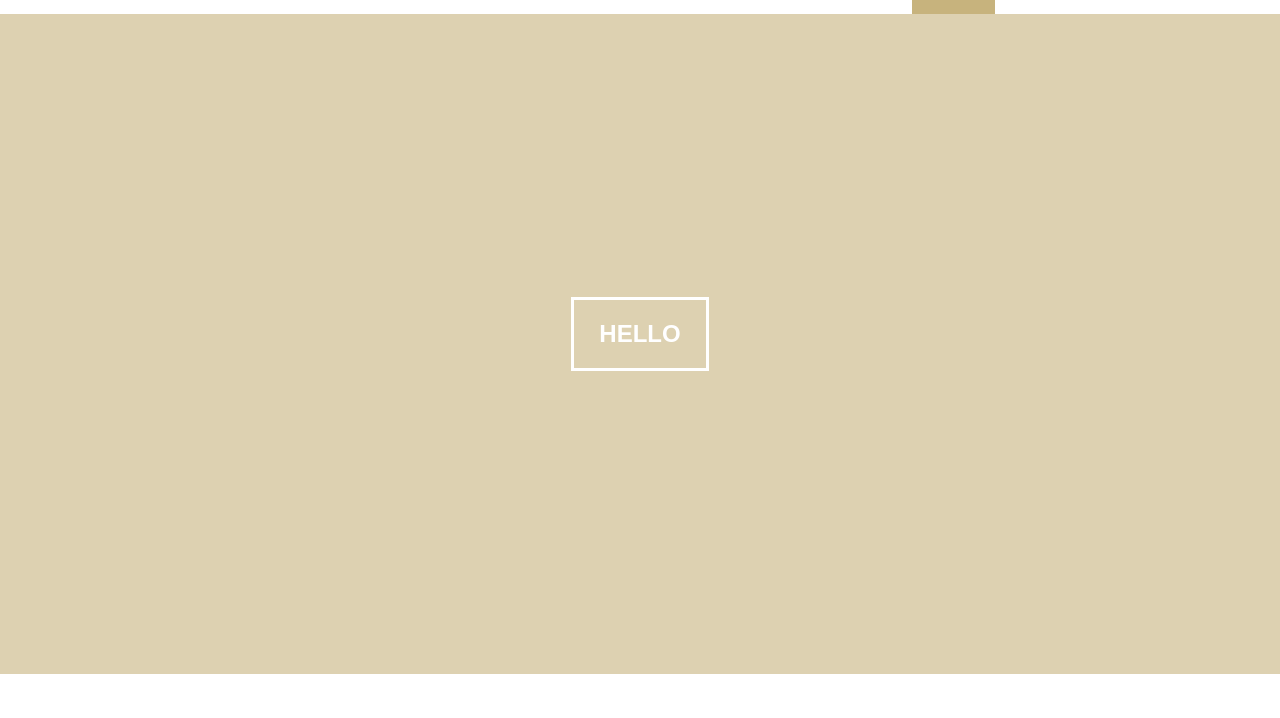
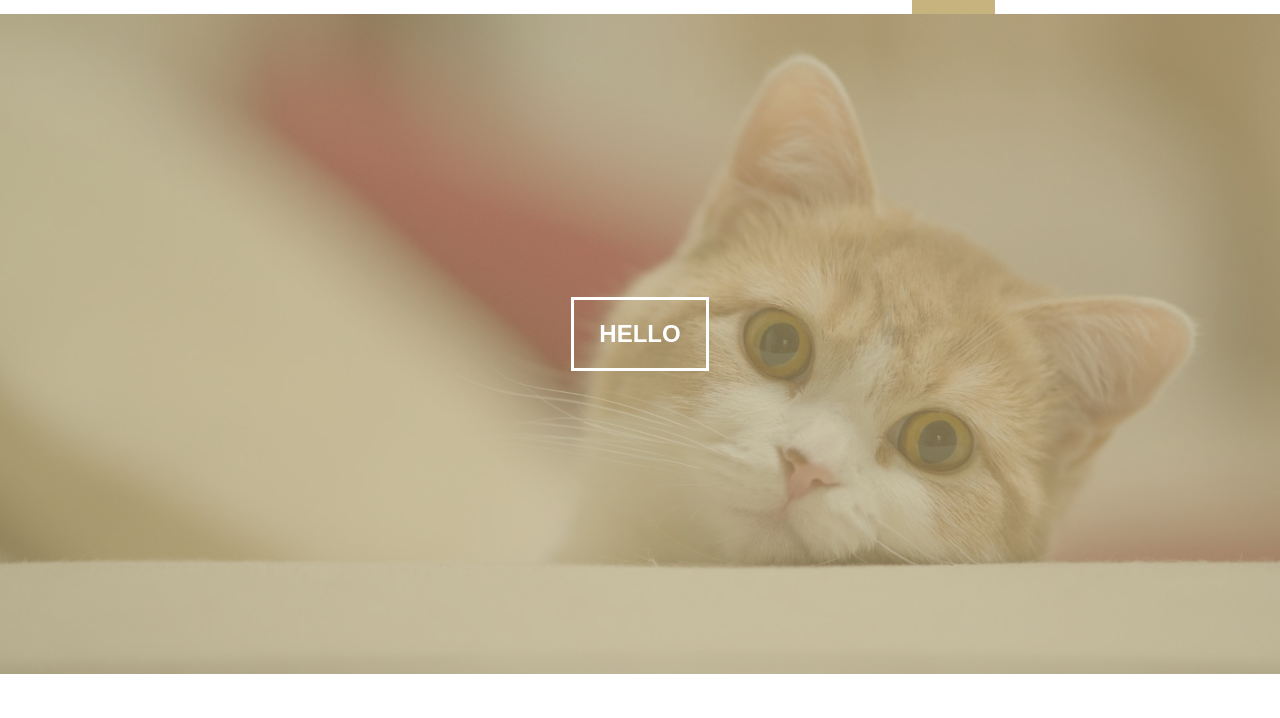
Before and after one commit to dindarzs/dinda.github.io, a plain HTML site: page index.html in a window 1280 px wide. Shown: the part 82-800 px from the top of the page. Drawn offline with Linux system fonts and the light colour scheme.

Commit message:
Update style.css

```diff
--- a/style.css
+++ b/style.css
@@ -54,7 +54,7 @@ header ul li a:hover {
 }
 .banner {
 	height: 70vh;
-	background-image: url("../img/banner.jpg");
+	background-image: url("banner.jpg");
 	background-size: cover;
 	position: relative;
 	display: flex;
```
